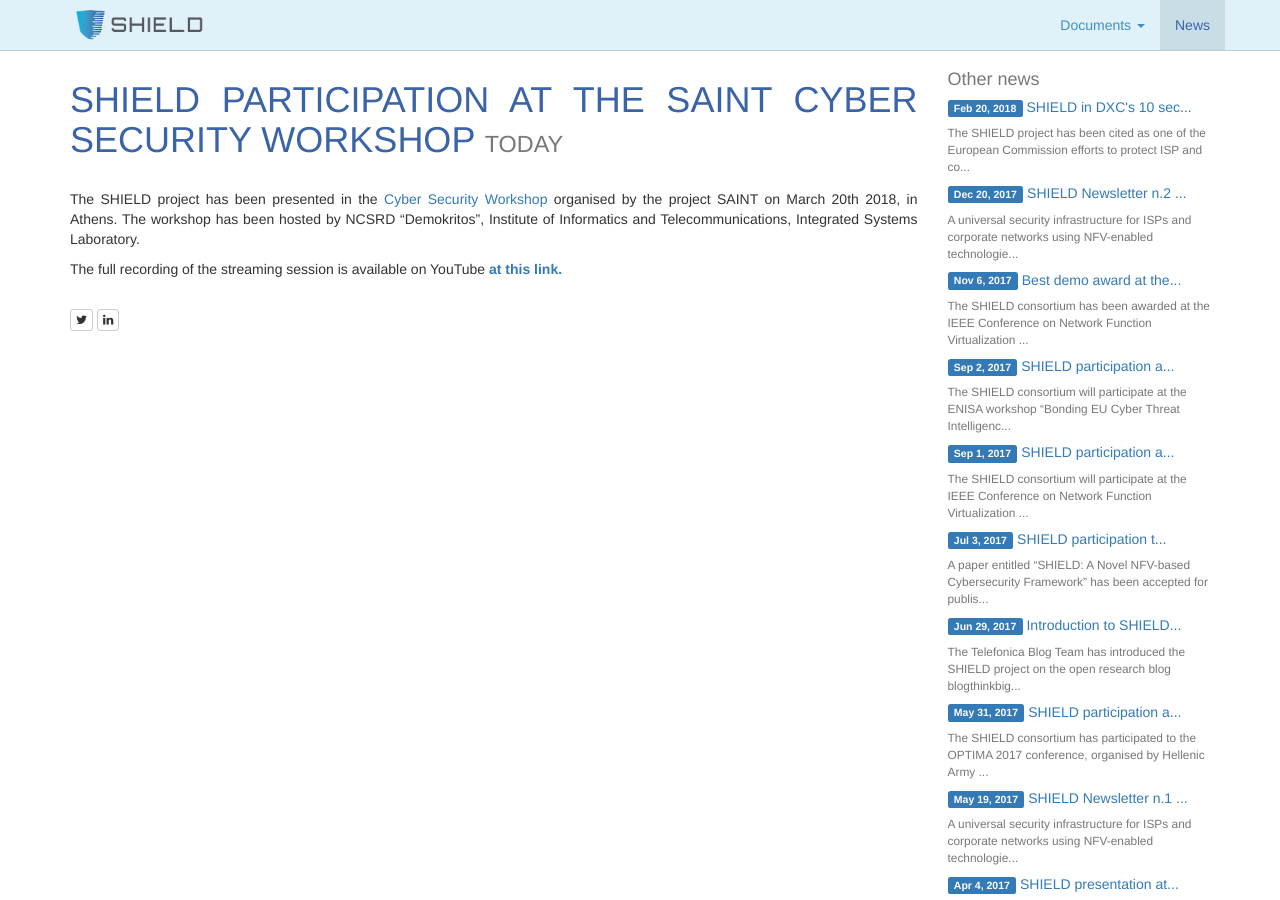
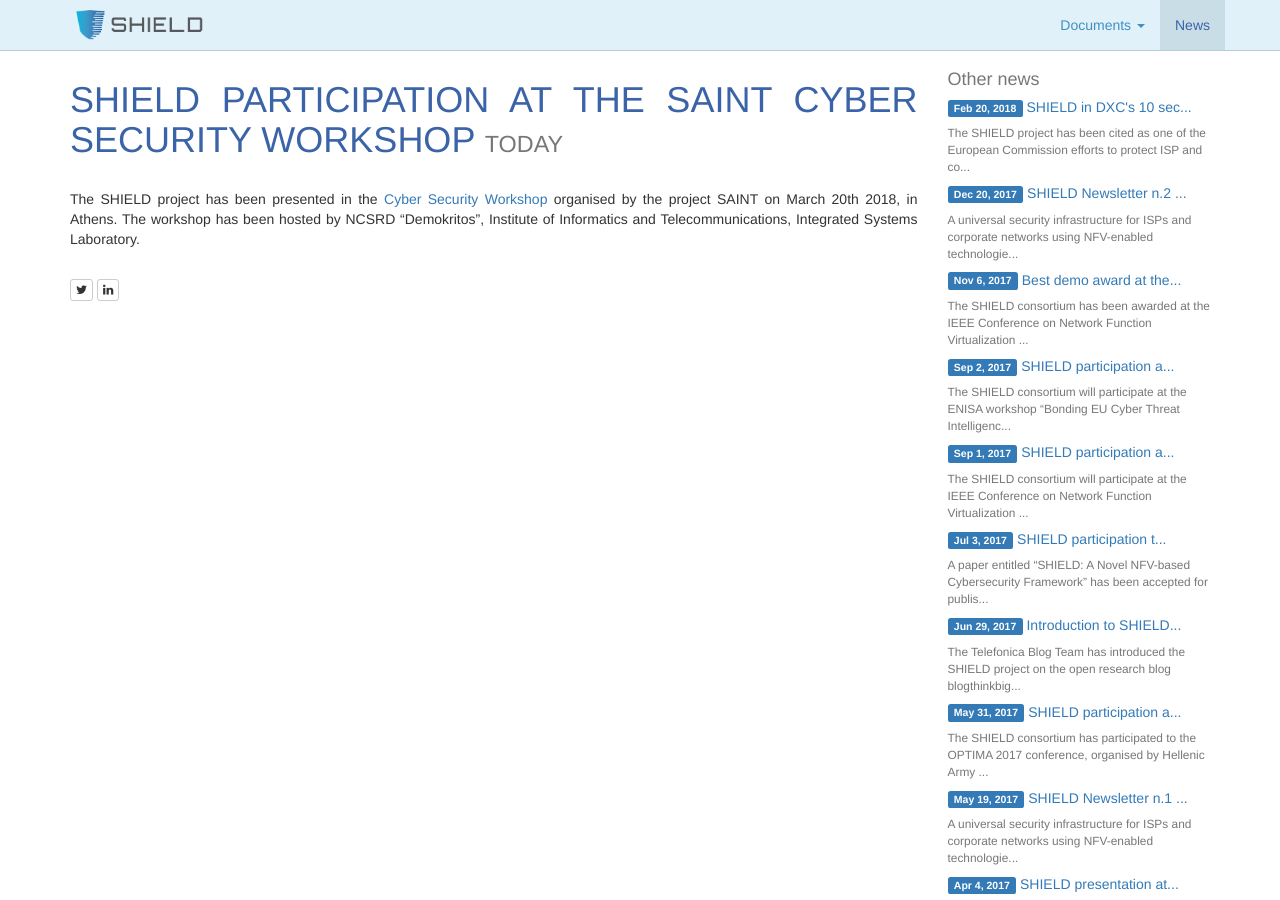
Before and after one commit to torsec/shield-h2020, a Jekyll site: the page built from _news/2018-03-26-shield-saint-workshop-2018.md, in a window 1280 px wide and 900 px high. Built offline with Jekyll 4.4.1, drawn with Linux system fonts in a browser that asks for light colours; comment, search, counter and statistics services are not loaded.

Commit message:
Updated note

```diff
--- a/_news/2018-03-26-shield-saint-workshop-2018.md
+++ b/_news/2018-03-26-shield-saint-workshop-2018.md
@@ -7,6 +7,3 @@
 by the project SAINT on March 20th 2018, in Athens. The workshop has been hosted by
 NCSRD "Demokritos", Institute of Informatics and Telecommunications, Integrated
 Systems Laboratory.
-
-The full recording of the streaming session is available on YouTube
-**[at this link.](https://www.youtube.com/watch?v=GA6PPLg4FSo)**
```
